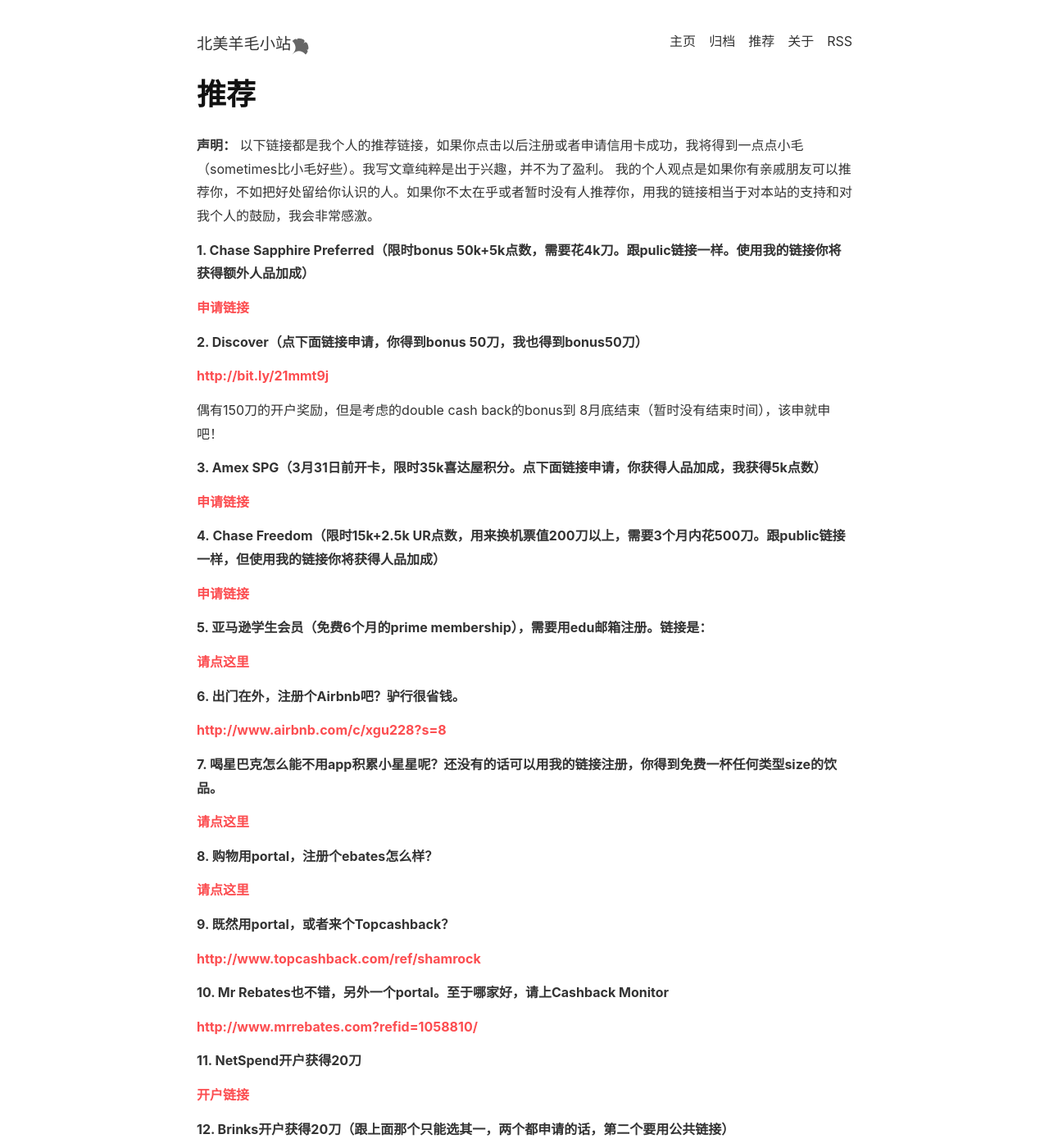
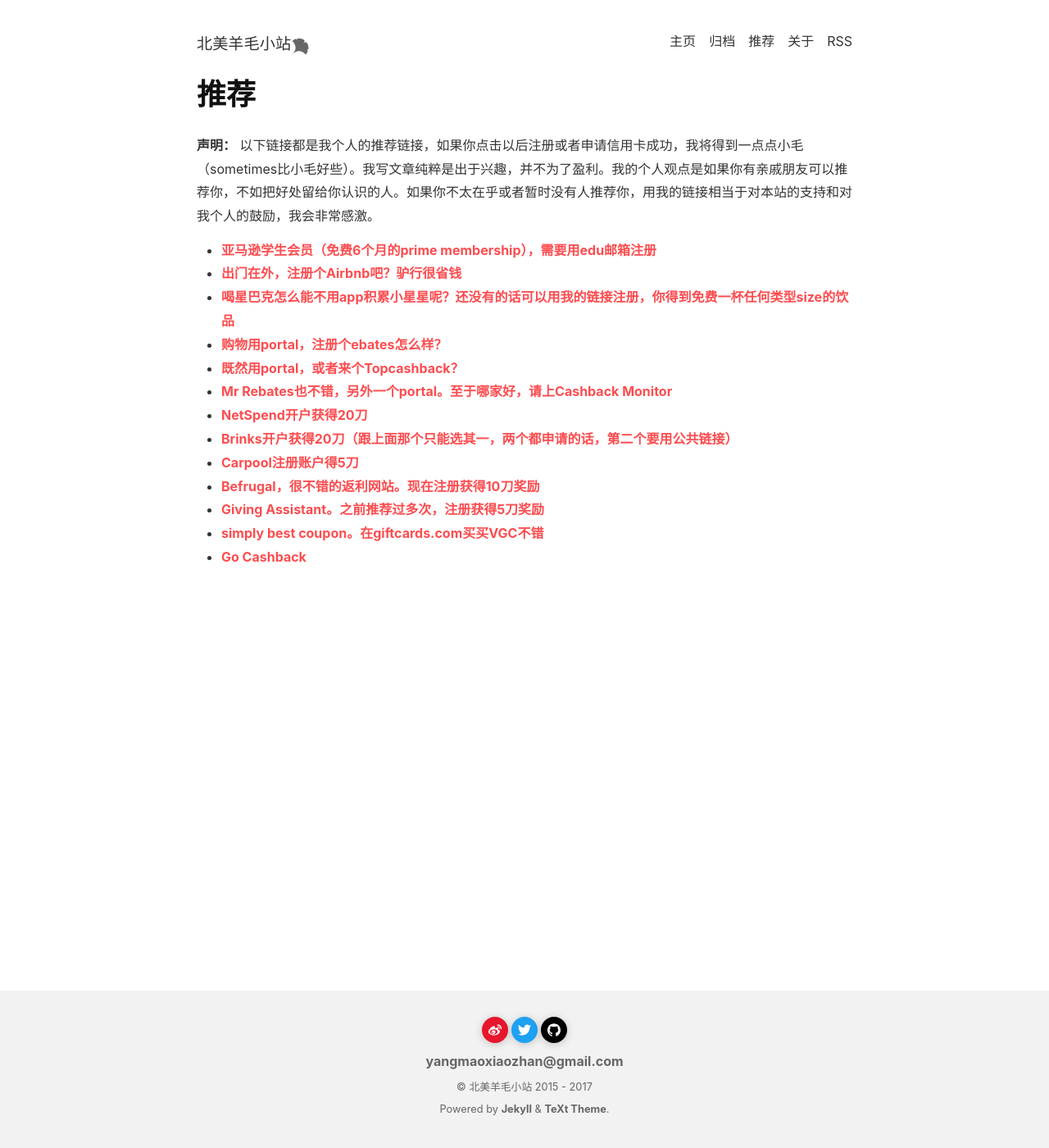
Before and after one commit to willguxy/yangmao, a Jekyll site: the page built from refer.md, in a window 1280 px wide and 1400 px high. Shown: the whole window at 82% size. Built offline with Jekyll 4.4.1, drawn with Linux system fonts in a browser that asks for light colours; nearby versions of some CDN libraries; comment, search, counter and statistics services are not loaded; some of the changed text lies outside the part shown.

Commit message:
fix refer

```diff
--- a/refer.md
+++ b/refer.md
@@ -5,130 +5,39 @@ titles:
   zh: 推荐
   zh-Hans: 推荐
   zh-Hant: 推薦
+comment: false
 key: page-refer
 ---
 
 **声明：**
-以下链接都是我个人的推荐链接，如果你点击以后注册或者申请信用卡成功，我将得到一点点小毛（sometimes比小毛好些）。我写文章纯粹是出于兴趣，并不为了盈利。
-我的个人观点是如果你有亲戚朋友可以推荐你，不如把好处留给你认识的人。如果你不太在乎或者暂时没有人推荐你，用我的链接相当于对本站的支持和对我个人的鼓励，我会非常感激。
+以下链接都是我个人的推荐链接，如果你点击以后注册或者申请信用卡成功，我将得到一点点小毛（sometimes比小毛好些）。我写文章纯粹是出于兴趣，并不为了盈利。我的个人观点是如果你有亲戚朋友可以推荐你，不如把好处留给你认识的人。如果你不太在乎或者暂时没有人推荐你，用我的链接相当于对本站的支持和对我个人的鼓励，我会非常感激。
 
 
-**1. Chase Sapphire Preferred（限时bonus 50k+5k点数，需要花4k刀。跟pulic链接一样。使用我的链接你将获得额外人品加成）**
-
-[申请链接](https://applynow.chase.com/FlexAppWeb/renderApp.do?PID=CFFD2&SPID=FDY7&CELL=6VXS&MSC=1518839478)
+- [亚马逊学生会员（免费6个月的prime membership），需要用edu邮箱注册][amazon]
+- [出门在外，注册个Airbnb吧？驴行很省钱][airbnb]
+- [喝星巴克怎么能不用app积累小星星呢？还没有的话可以用我的链接注册，你得到免费一杯任何类型size的饮品][starbucks]
+- [购物用portal，注册个ebates怎么样？][ebates]
+- [既然用portal，或者来个Topcashback？][topcashback]
+- [Mr Rebates也不错，另外一个portal。至于哪家好，请上Cashback Monitor][mrrebates]
+- [NetSpend开户获得20刀][netspend]
+- [Brinks开户获得20刀（跟上面那个只能选其一，两个都申请的话，第二个要用公共链接）][brinks]
+- [Carpool注册账户得5刀][cardpool]
+- [Befrugal，很不错的返利网站。现在注册获得10刀奖励][befrugal]
+- [Giving Assistant。之前推荐过多次，注册获得5刀奖励][givingass]
+- [simply best coupon。在giftcards.com买买VGC不错][simplybest]
+- [Go Cashback][gocashback]
 
 
-**2. Discover（点下面链接申请，你得到bonus 50刀，我也得到bonus50刀）**
-
-
-
-[http://bit.ly/21mmt9j](http://bit.ly/21mmt9j)
-
-偶有150刀的开户奖励，但是考虑的double cash back的bonus到
-8月底结束（暂时没有结束时间），该申就申吧！
-
-
-**3. Amex SPG（3月31日前开卡，限时35k喜达屋积分。点下面链接申请，你获得人品加成，我获得5k点数）**
-
-
-
-[申请链接](https://www304.americanexpress.com/personal-card-application/starwood-preferred-credit-card/49002-750-0-9FDBCE6021906661F0A844E06973C6E0F630B68437904BAA-200002-1oVV+bmFvAH5*fwaAUgmI+6RfXk=?csi=starwood-preferred-credit-card/49002-750-0-9FDBCE6021906661F0A844E06973C6E0F630B68437904BAA-200002-1oVV+bmFvAH5*fwaAUgmI+6RfXk=&om_rid=NvcH5H&om_mid=_BUe_XQB859vgb.&om_lid=axp2)
-
-
-**4. Chase Freedom（限时15k+2.5k UR点数，用来换机票值200刀以上，需要3个月内花500刀。跟public链接一样，但使用我的链接你将获得人品加成）**
-
-
-
-[申请链接](https://applynow.chase.com/FlexAppWeb/renderApp.do?PID=CFFD2&SPID=FF6T&CELL=6RKJ&MSC=1518309946)
-
-
-**5. 亚马逊学生会员（免费6个月的prime membership），需要用edu邮箱注册。链接是：**
-
-
-
-[请点这里](http://www.amazon.com/gp/student/signup/info?ie=UTF8&refcust=FD24CDKIV4V2XKL4MOCY6R5HBM&ref_type=generic)
-
-
-**6. 出门在外，注册个Airbnb吧？驴行很省钱。**
-
-
-
-[http://www.airbnb.com/c/xgu228?s=8](http://www.airbnb.com/c/xgu228?s=8)
-
-
-**7. 喝星巴克怎么能不用app积累小星星呢？还没有的话可以用我的链接注册，你得到免费一杯任何类型size的饮品。**
-
-
-
-[请点这里](http://refer.starbucks.com/v2/share/6149172321054435805/77696c6c6775407961686f6f2e636f6d)
-
-
-**8. 购物用portal，注册个ebates怎么样？**
-
-
-
-[请点这里](http://www.ebates.com/rf.do?referrerid=pn3%2FBSjsI1XhPFkeH8jeKQ%3D%3D&eeid=28187)
-
-
-**9. 既然用portal，或者来个Topcashback？**
-
-
-
-[http://www.topcashback.com/ref/shamrock](http://www.topcashback.com/ref/shamrock)
-
-
-**10. Mr Rebates也不错，另外一个portal。至于哪家好，请上Cashback Monitor**
-
-
-
-[http://www.mrrebates.com?refid=1058810/](http://www.mrrebates.com?refid=1058810/)
-
-
-**11. NetSpend开户获得20刀**
-
-
-
-[开户链接](https://mynetspendcard.com/prepaid-debit-card/applyNow.m?uref=5379135708)
-
-
-**12. Brinks开户获得20刀（跟上面那个只能选其一，两个都申请的话，第二个要用公共链接）**
-
-
-
-[开户链接](https://www.brinksprepaidmastercard.com/prepaid-debit-card/applyNow.m?ctxName=b_raf&uref=2848114083)
-
-
-**13. Carpool注册账户得5刀**
-
-
-
-[http://refer.cardpool.com/v2/share/6183860960342641247](http://refer.cardpool.com/v2/share/6183860960342641247)
-
-
-**14. Befrugal，很不错的返利网站。现在注册获得10刀奖励**
-
-
-
-[http://www.befrugal.com/referral/?ref=TXOQJGI](http://www.befrugal.com/referral/?ref=TXOQJGI)
-
-
-**15. Giving Assistant。之前推荐过多次，注册获得5刀奖励**
-
-
-
-[https://givingassistant.org/?rid=x61u06j0ez](https://givingassistant.org/?rid=x61u06j0ez)
-
-
-**16. simply best coupon。在giftcards.com买买VGC不错**
-
-
-
-[https://www.simplybestcoupons.com/?refid=49191](https://www.simplybestcoupons.com/?refid=49191)
-
-
-**17. Go Cashback**
-
-
-[http://www.gocashback.com/r/1385882](http://www.gocashback.com/r/1385882)
-
-**18. More to be added...**
+[amazon]: http://www.amazon.com/gp/student/signup/info?ie=UTF8&refcust=FD24CDKIV4V2XKL4MOCY6R5HBM&ref_type=generic
+[airbnb]: http://www.airbnb.com/c/xgu228?s=8
+[starbucks]: http://refer.starbucks.com/v2/share/6149172321054435805/77696c6c6775407961686f6f2e636f6d
+[ebates]: http://www.ebates.com/rf.do?referrerid=pn3%2FBSjsI1XhPFkeH8jeKQ%3D%3D&eeid=28187
+[topcashback]: http://www.topcashback.com/ref/shamrock
+[mrrebates]: http://www.mrrebates.com?refid=1058810/
+[netspend]: https://mynetspendcard.com/prepaid-debit-card/applyNow.m?uref=5379135708
+[brinks]: https://www.brinksprepaidmastercard.com/prepaid-debit-card/applyNow.m?ctxName=b_raf&uref=2848114083
+[cardpool]: http://refer.cardpool.com/v2/share/6183860960342641247
+[befrugal]: http://www.befrugal.com/referral/?ref=TXOQJGI
+[givingass]: https://givingassistant.org/?rid=x61u06j0ez
+[simplybest]: https://www.simplybestcoupons.com/?refid=49191
+[gocashback]: http://www.gocashback.com/r/1385882
```
